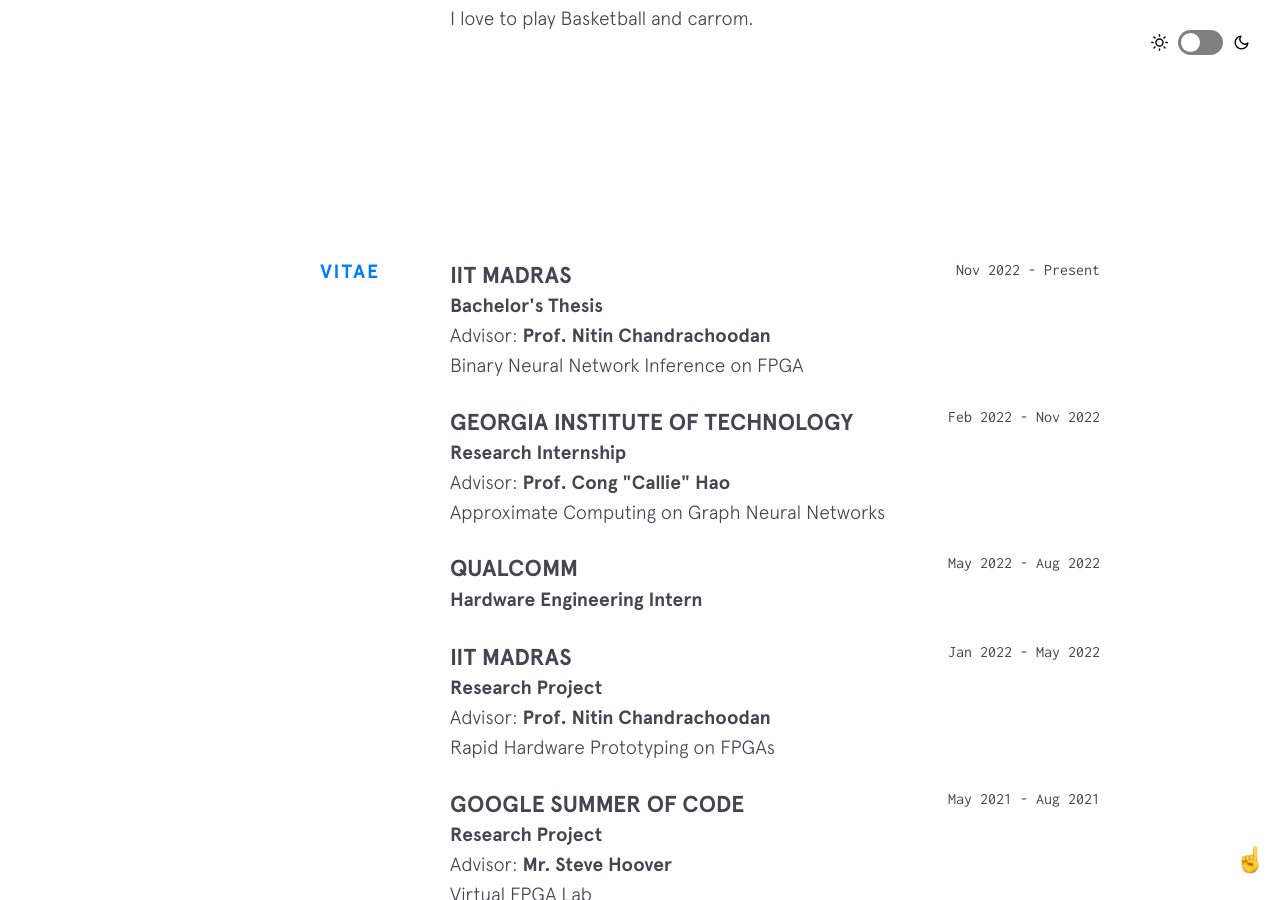
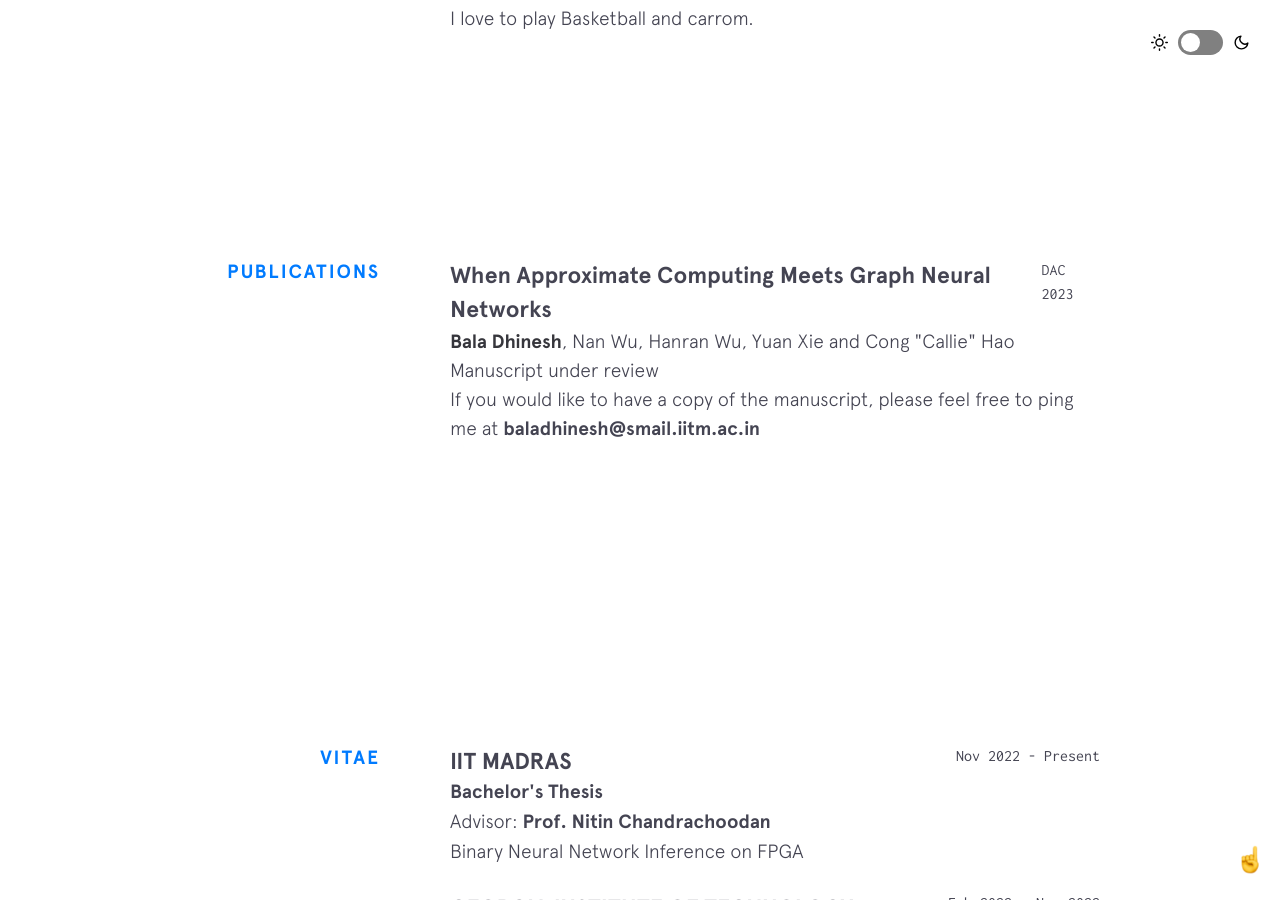
Before and after one commit to BalaDhinesh/baladhinesh.github.io, a Jekyll site: the page built from index.html, in a window 1280 px wide and 900 px high, scrolled down 1532 px. Built offline with Jekyll 4.4.1, drawn with Linux system fonts in a browser that asks for light colours; nearby versions of some CDN libraries.

Commit message:
add publication

```diff
--- /dev/null
+++ b/_includes/publications.html
@@ -0,0 +1,19 @@
+<section class="section experience" id="publications">
+    <div class="section__title">Publications</div>
+    <div class="section__content">
+      <div class="jobs">
+        <div class="job">
+          <div class="time-place">
+            <div class="job__company" style="font-size: larger;">
+              When Approximate Computing Meets Graph Neural Networks
+            </div>
+            <div class="job__time">DAC 2023</div>
+          </div>
+          <div class="job__position"><strong>Bala Dhinesh</strong>, Nan Wu, Hanran Wu, Yuan Xie and Cong "Callie" Hao</div>
+          <div class="job__position">Manuscript under review</div>
+          <div class="job__position">If you would like to have a copy of the manuscript, please feel free to ping me at <a href=""maito:baladhinesh@smail.iitm.ac.in>baladhinesh@smail.iitm.ac.in</a></div>
+        </div>
+      </div>
+
+    </div>
+  </section>
--- a/index.html
+++ b/index.html
@@ -6,6 +6,7 @@
   {% include switch.html %}
   {% include intro.html %}
   {% include background.html %}
+  {% include publications.html %}
   {% include experience.html %}
   {% include skills.html %}
   {% include other-projects.html %}
```
